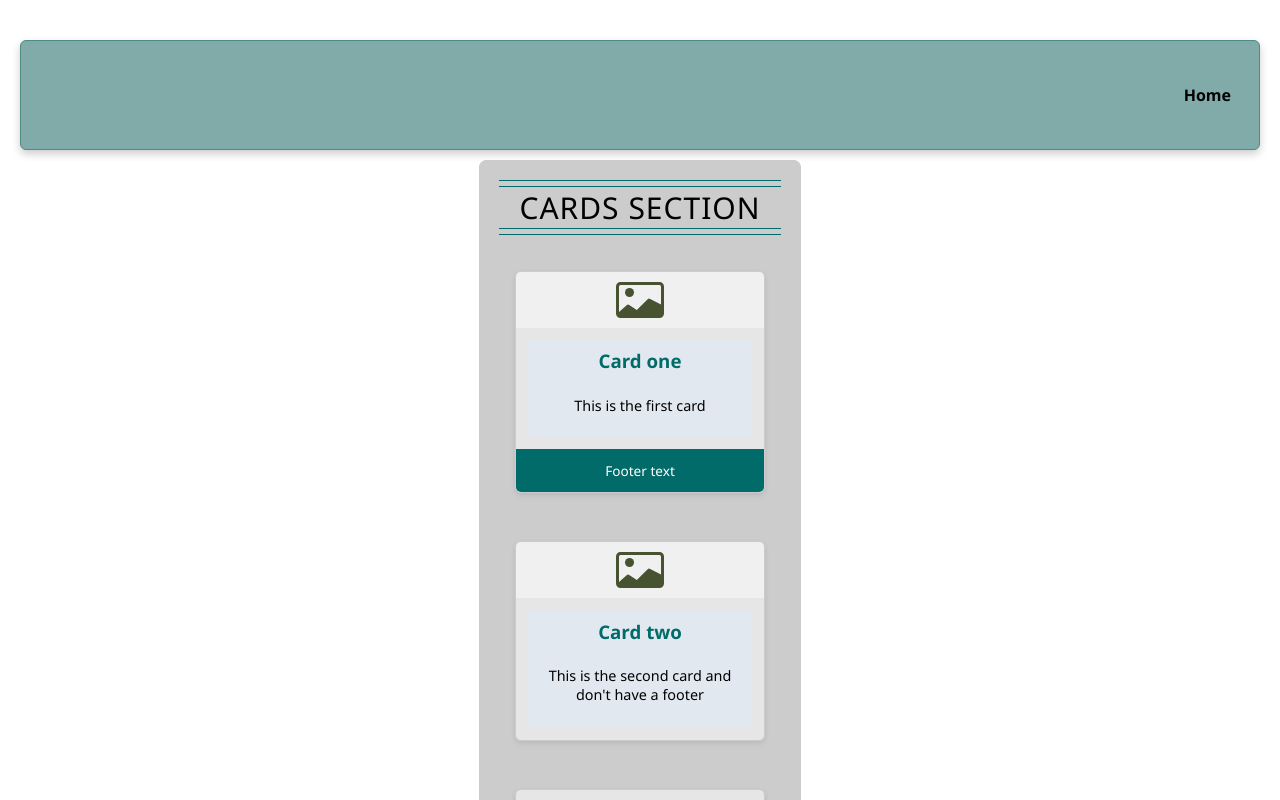
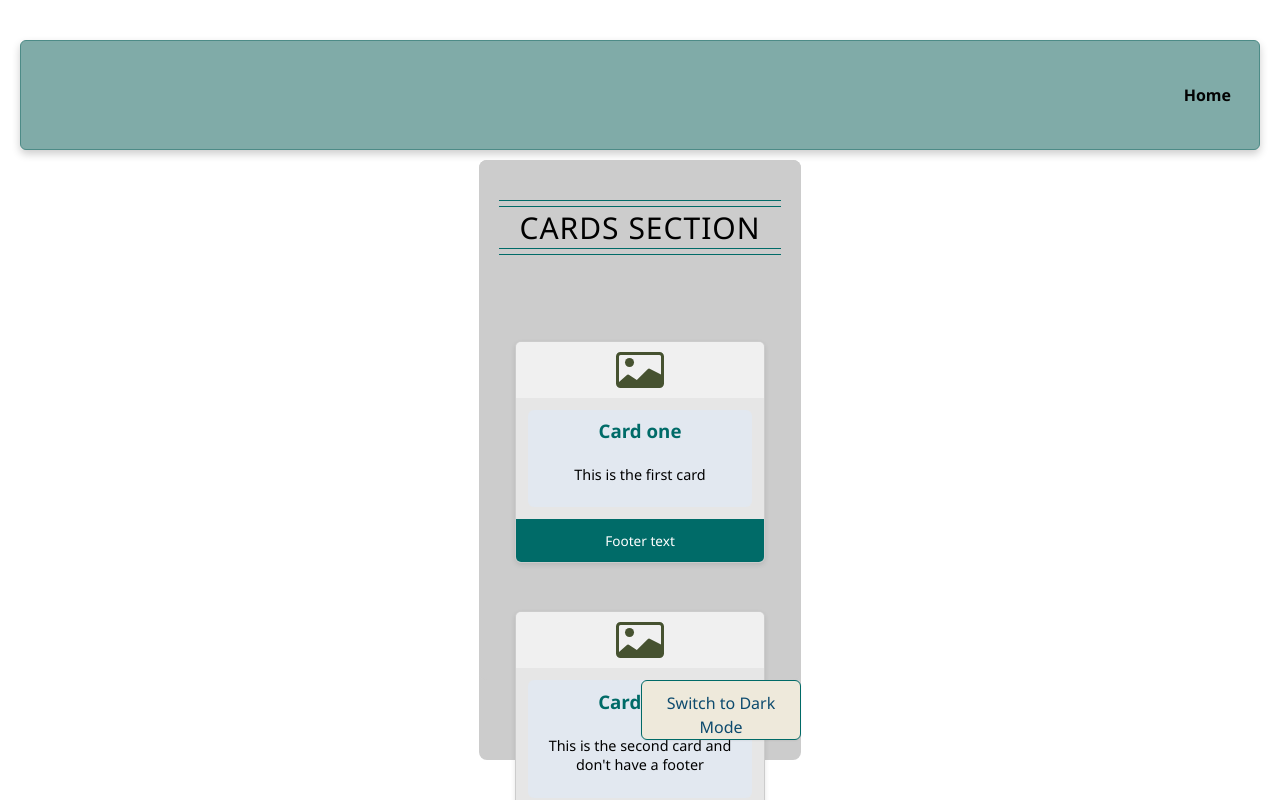
Before and after one commit to Anuska86/LibraryComponent, a React (Vite) app in the folder library-component/: page /cards in a window 1280 px wide. Shown: the top 800 px of the page. Built offline with nearby package versions, Linux system fonts and the light colour scheme.

Commit message:
Update index.css

```diff
--- a/library-component/src/index.css
+++ b/library-component/src/index.css
@@ -1,3 +1,57 @@
+/* Light mode (default) */
+:root {
+  --clr-dark-a0: #000000;
+  --clr-light-a0: #ffffff;
+
+  --clr-primary-a0: #006b68;
+  --clr-primary-a10: #307b77;
+  --clr-primary-a20: #4d8b87;
+  --clr-primary-a30: #679b97;
+  --clr-primary-a40: #80aba8;
+  --clr-primary-a50: #99bbb9;
+
+  --clr-surface-a0: #f8f8f8;
+  --clr-surface-a10: #e6e6e6;
+  --clr-surface-a20: #cccccc;
+  --clr-surface-a30: #b3b3b3;
+  --clr-surface-a40: #999999;
+  --clr-surface-a50: #808080;
+
+  --clr-surface-tonal-a0: #f0f4f8;
+  --clr-surface-tonal-a10: #e2e8f0;
+  --clr-surface-tonal-a20: #cbd5e1;
+  --clr-surface-tonal-a30: #94a3b8;
+  --clr-surface-tonal-a40: #64748b;
+  --clr-surface-tonal-a50: #475569;
+}
+
+/* Dark mode overrides */
+.dark {
+  --clr-dark-a0: #000000;
+  --clr-light-a0: #ffffff;
+
+  --clr-primary-a0: #006b68;
+  --clr-primary-a10: #307b77;
+  --clr-primary-a20: #4d8b87;
+  --clr-primary-a30: #679b97;
+  --clr-primary-a40: #80aba8;
+  --clr-primary-a50: #99bbb9;
+
+  --clr-surface-a0: #1e293b;
+  --clr-surface-a10: #343d4e;
+  --clr-surface-a20: #4b5362;
+  --clr-surface-a30: #626977;
+  --clr-surface-a40: #7a808c;
+  --clr-surface-a50: #9498a2;
+
+  --clr-surface-tonal-a0: #1e2f3f;
+  --clr-surface-tonal-a10: #344352;
+  --clr-surface-tonal-a20: #4b5866;
+  --clr-surface-tonal-a30: #636e7a;
+  --clr-surface-tonal-a40: #7b848f;
+  --clr-surface-tonal-a50: #949ca4;
+}
+
 * {
   box-sizing: border-box;
 }
@@ -9,6 +63,7 @@ body {
   font-family: "Segoe UI", Arial, sans-serif;
   margin: 0;
   padding: 0;
+  height: 100%;
   min-height: 100vh;
   transition: background 0.3s, color 0.3s;
 }
@@ -22,6 +77,7 @@ body {
   display: flex;
   flex-direction: column;
   min-height: 100vh;
+  height: 100%;
 }
 
 .dark #root {
@@ -67,6 +123,12 @@ header {
   flex: 0 0 auto;
 }
 
+.dark header {
+  background: var(--clr-surface-a10);
+  color: var(--clr-light-a0);
+  border-color: var(--clr-primary-a0);
+}
+
 header a {
   text-decoration: none;
   color: #030303;
@@ -76,28 +138,6 @@ header a {
 
 header a:hover {
   color: #535bf2;
-  .title {
-    text-align: center;
-    font-size: 30px;
-    font-weight: 300;
-    color: var(--clr-dark-a0);
-    letter-spacing: 1px;
-    text-transform: uppercase;
-    display: block;
-    grid-template-columns: 1fr max-content 1fr;
-    grid-template-rows: 27px 0;
-    grid-gap: 20px;
-    align-items: center;
-    margin-bottom: 70px;
-    margin-top: 40px;
-  }
-  margin-bottom: 70px;
-  margin-top: 40px;
-}
-
-.introduction {
-  text-align: center;
-  align-items: center;
 }
 
 main {
@@ -109,9 +149,12 @@ main {
   align-items: center;
 }
 
+.theme-provider{
+  height: 100%;
+}
+
 /*Button section */
 
-/* Consolidated general button styles */
 button {
   display: flex;
   align-items: center;
@@ -197,88 +240,12 @@ button:focus-visible {
   color: var(--clr-primary-a20);
 }
 
-/*Menu section*/
-
-.menu {
-  position: relative;
-  display: inline-block;
-  margin: 0 auto;
-  width: 200px;
-}
-
-.menu-button {
-  background-color: var(--clr-primary-a20);
-  border-radius: 6px;
-  border: 1px solid var(--clr-primary-a20);
-}
-
-.menu-dropdown {
-  position: absolute;
-  left: 0;
-  margin-top: 3px;
-  border: 1px solid var(--clr-primary-a20);
-  border-radius: 6px;
-  background-color: var(--clr-primary-a40);
-}
-
-.menu-item {
-  padding: 0.75rem;
-  cursor: pointer;
-  min-width: 100px;
-  display: flex;
-  justify-content: center;
-  align-items: center;
-  user-select: none;
-  border-radius: 6px;
-}
-
-.menu-item:hover {
-  background-color: whitesmoke;
-}
-
-.menu-item:not(:last-child) {
-  border-bottom: 1px solid #6b7280;
-}
-
 /* HOME */
 
 .home-container {
   padding-top: 20px;
   text-align: center;
 }
-
-/* Dark and Light Theme Styles */
-
-/* Light mode (default) */
-
-/* Dark mode overrides */
-.dark {
-  --clr-dark-a0: #000000;
-  --clr-light-a0: #ffffff;
-
-  --clr-primary-a0: #006b68;
-  --clr-primary-a10: #307b77;
-  --clr-primary-a20: #4d8b87;
-  --clr-primary-a30: #679b97;
-  --clr-primary-a40: #80aba8;
-  --clr-primary-a50: #99bbb9;
-
-  --clr-surface-a0: #1e293b;
-  --clr-surface-a10: #343d4e;
-  --clr-surface-a20: #4b5362;
-  --clr-surface-a30: #626977;
-  --clr-surface-a40: #7a808c;
-  --clr-surface-a50: #9498a2;
-
-  --clr-surface-tonal-a0: #1e2f3f;
-  --clr-surface-tonal-a10: #344352;
-  --clr-surface-tonal-a20: #4b5866;
-  --clr-surface-tonal-a30: #636e7a;
-  --clr-surface-tonal-a40: #7b848f;
-  --clr-surface-tonal-a50: #949ca4;
-}
-
-/* (Consolidated into the first selector, so this block is removed) */
 
 .app-container {
   display: flex;
@@ -289,15 +256,17 @@ button:focus-visible {
   transition: background-color 0.3s, color 0.3s;
   padding: 40px 20px;
   margin: 0 auto;
+  height: 100%;
   width: 100%;
   box-sizing: border-box;
-  flex: 1 1 auto;
+  flex: 1;
 }
 
 .page-content {
   flex: 1 1 auto;
   display: flex;
   flex-direction: column;
+  min-height: 0;
   width: 100%;
   padding-inline: 20px;
   box-sizing: border-box;
@@ -305,6 +274,7 @@ button:focus-visible {
   margin-right: 0;
   background: var(--clr-surface-a0);
   color: var(--clr-dark-a0);
+  border-radius: 8px;
 }
 
 .theme-button {
@@ -357,7 +327,6 @@ button:focus-visible {
 body.dark button {
   background-color: #000b58;
   color: #fff4b7;
-  /* Removed duplicate .dark button definition for clarity */
   border-color: #006a67;
 }
 
@@ -378,96 +347,8 @@ body.dark button {
   text-decoration: none;
 }
 
-.dark .content {
-  background-color: #1e293b;
-  color: var(--clr-light-a0);
-}
-
 .dark p {
   color: var(--clr-light-a0);
-}
-
-/* Accessibility Styles */
-.sr-only {
-  position: absolute;
-  width: 1px;
-  height: 1px;
-  padding: 0;
-  margin: -1px;
-  overflow: hidden;
-  clip: rect(0, 0, 0, 0);
-  white-space: nowrap;
-  border-width: 0;
-}
-
-/* =========================
-   CSS Variables
-   ========================= */
-
-/* Light mode (default) */
-:root {
-  --clr-dark-a0: #000000;
-  --clr-light-a0: #ffffff;
-
-  --clr-primary-a0: #006b68;
-  --clr-primary-a10: #307b77;
-  --clr-primary-a20: #4d8b87;
-  --clr-primary-a30: #679b97;
-  --clr-primary-a40: #80aba8;
-  --clr-primary-a50: #99bbb9;
-
-  --clr-surface-a0: #f8f8f8;
-  --clr-surface-a10: #e6e6e6;
-  --clr-surface-a20: #cccccc;
-  --clr-surface-a30: #b3b3b3;
-  --clr-surface-a40: #999999;
-  --clr-surface-a50: #808080;
-
-  --clr-surface-tonal-a0: #f0f4f8;
-  --clr-surface-tonal-a10: #e2e8f0;
-  --clr-surface-tonal-a20: #cbd5e1;
-  --clr-surface-tonal-a30: #94a3b8;
-  --clr-surface-tonal-a40: #64748b;
-  --clr-surface-tonal-a50: #475569;
-}
-
-/* Dark mode overrides */
-.dark {
-  --clr-dark-a0: #000000;
-  --clr-light-a0: #ffffff;
-
-  --clr-primary-a0: #006b68;
-  --clr-primary-a10: #307b77;
-  --clr-primary-a20: #4d8b87;
-  --clr-primary-a30: #679b97;
-  --clr-primary-a40: #80aba8;
-  --clr-primary-a50: #99bbb9;
-
-  --clr-surface-a0: #1e293b;
-  --clr-surface-a10: #343d4e;
-  --clr-surface-a20: #4b5362;
-  --clr-surface-a30: #626977;
-  --clr-surface-a40: #7a808c;
-  --clr-surface-a50: #9498a2;
-
-  --clr-surface-tonal-a0: #1e2f3f;
-  --clr-surface-tonal-a10: #344352;
-  --clr-surface-tonal-a20: #4b5866;
-  --clr-surface-tonal-a30: #636e7a;
-  --clr-surface-tonal-a40: #7b848f;
-  --clr-surface-tonal-a50: #949ca4;
-}
-
-/* =========================
-   Header & Navigation
-   ========================= */
-
-/* header styles consolidated above */
-
-.dark header {
-  background: var(--clr-surface-a10);
-  color: var(--clr-light-a0);
-  border-color: var(--clr-primary-a0);
 }
 
 /* =========================
@@ -484,7 +365,21 @@ body.dark button {
   display: block;
   grid-template-columns: 1fr max-content 1fr;
   grid-template-rows: 27px 0;
-  /* .title styles consolidated above; duplicate removed */
+  grid-gap: 20px;
+  align-items: center;
+  margin-bottom: 70px;
+  margin-top: 40px;
+}
+
+.title:after,
+.title:before {
+  content: " ";
+  display: block;
+  width: 100%;
+  border-bottom: 1px solid var(--clr-primary-a0);
+  border-top: 1px solid var(--clr-primary-a0);
+  height: 5px;
+  background-color: var(--clr-surface-a20);
 }
 
 .dark .title {
@@ -514,6 +409,47 @@ body.dark button {
 /* =========================
    Menu Styles
    ========================= */
+
+.menu {
+  position: relative;
+  display: inline-block;
+  margin: 0 auto;
+  width: 200px;
+}
+
+.menu-button {
+  background-color: var(--clr-primary-a20);
+  border-radius: 6px;
+  border: 1px solid var(--clr-primary-a20);
+}
+
+.menu-dropdown {
+  position: absolute;
+  left: 0;
+  margin-top: 3px;
+  border: 1px solid var(--clr-primary-a20);
+  border-radius: 6px;
+  background-color: var(--clr-primary-a40);
+}
+
+.menu-item {
+  padding: 0.75rem;
+  cursor: pointer;
+  min-width: 100px;
+  display: flex;
+  justify-content: center;
+  align-items: center;
+  user-select: none;
+  border-radius: 6px;
+}
+
+.menu-item:hover {
+  background-color: whitesmoke;
+}
+
+.menu-item:not(:last-child) {
+  border-bottom: 1px solid #6b7280;
+}
 
 .dark .menu-dropdown {
   background-color: var(--clr-primary-a20);
@@ -553,9 +489,7 @@ body.dark button {
   color: var(--clr-light-a0);
 }
 
-/* =========================
-   Utility & Misc
-   ========================= */
+/* General Styles */
 
 .bg-primary {
   color: var(--clr-primary-a50);
@@ -568,6 +502,8 @@ body.dark button {
   padding: 2rem;
   border-radius: 8px;
   margin-bottom: 2rem;
+  text-align: center;
+  align-items: center;
 }
 
 .dark .introduction {
@@ -576,6 +512,10 @@ body.dark button {
 }
 
 .content {
+  display: flex;
+  flex-direction: column;
+  flex: 1 1 auto;
+  min-height: 0;
   background-color: var(--clr-surface-a20);
   color: var(--clr-dark-a0);
   border-radius: 8px;
@@ -586,13 +526,20 @@ body.dark button {
   color: var(--clr-light-a0);
 }
 
-.page-content {
-  background: var(--clr-surface-a0);
-  color: var(--clr-dark-a0);
-  border-radius: 8px;
-}
-
 .dark .page-content {
   background: var(--clr-surface-a20);
   color: var(--clr-light-a0);
 }
+
+/* Accessibility Styles */
+.sr-only {
+  position: absolute;
+  width: 1px;
+  height: 1px;
+  padding: 0;
+  margin: -1px;
+  overflow: hidden;
+  clip: rect(0, 0, 0, 0);
+  white-space: nowrap;
+  border-width: 0;
+}
```
